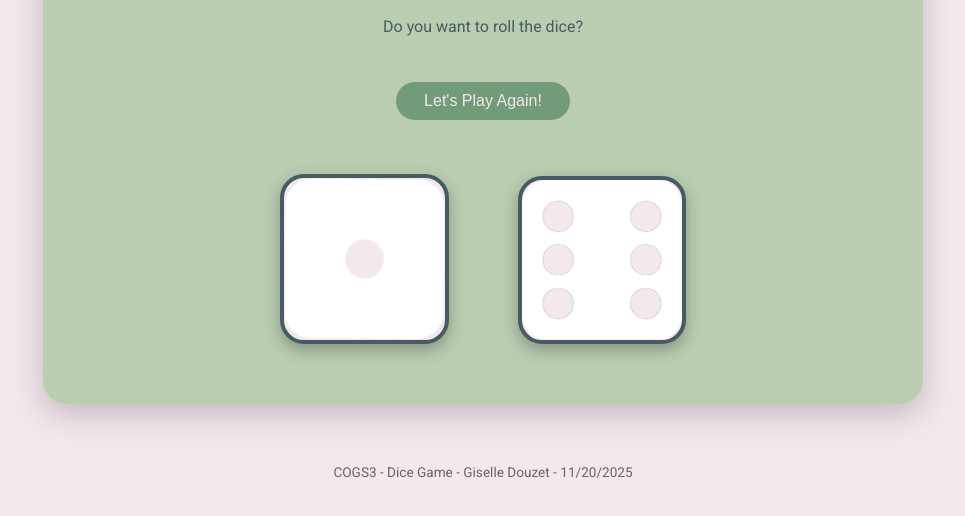
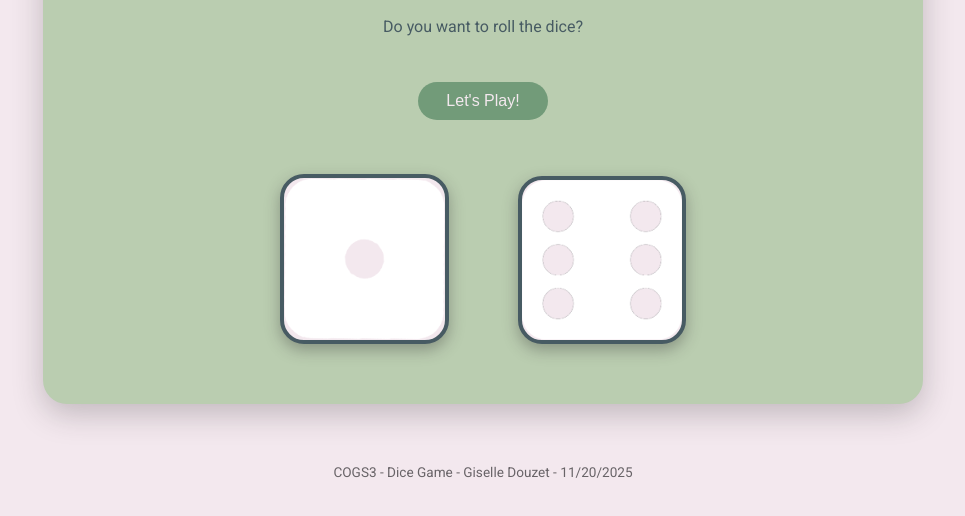
Before and after one commit to gdouzet-collab/Portfolio-DiceGame, a plain HTML site: page index.html in a window 1280 px wide. Shown: the part 248-764 px from the top of the page, without its empty margins (157-1122 px from the left). Drawn offline with Linux system fonts and the light colour scheme.

Commit message:
Update index.html

```diff
--- a/index.html
+++ b/index.html
@@ -27,7 +27,7 @@
 
     <div>
       <p> Do you want to roll the dice? </p>
-      <button class="myBtn" onclick="letsPlay()">Let's Play Again!</button>
+      <button class="myBtn" onclick="letsPlay()">Let's Play!</button>
     </div>
 
     <div class="dice">
```
